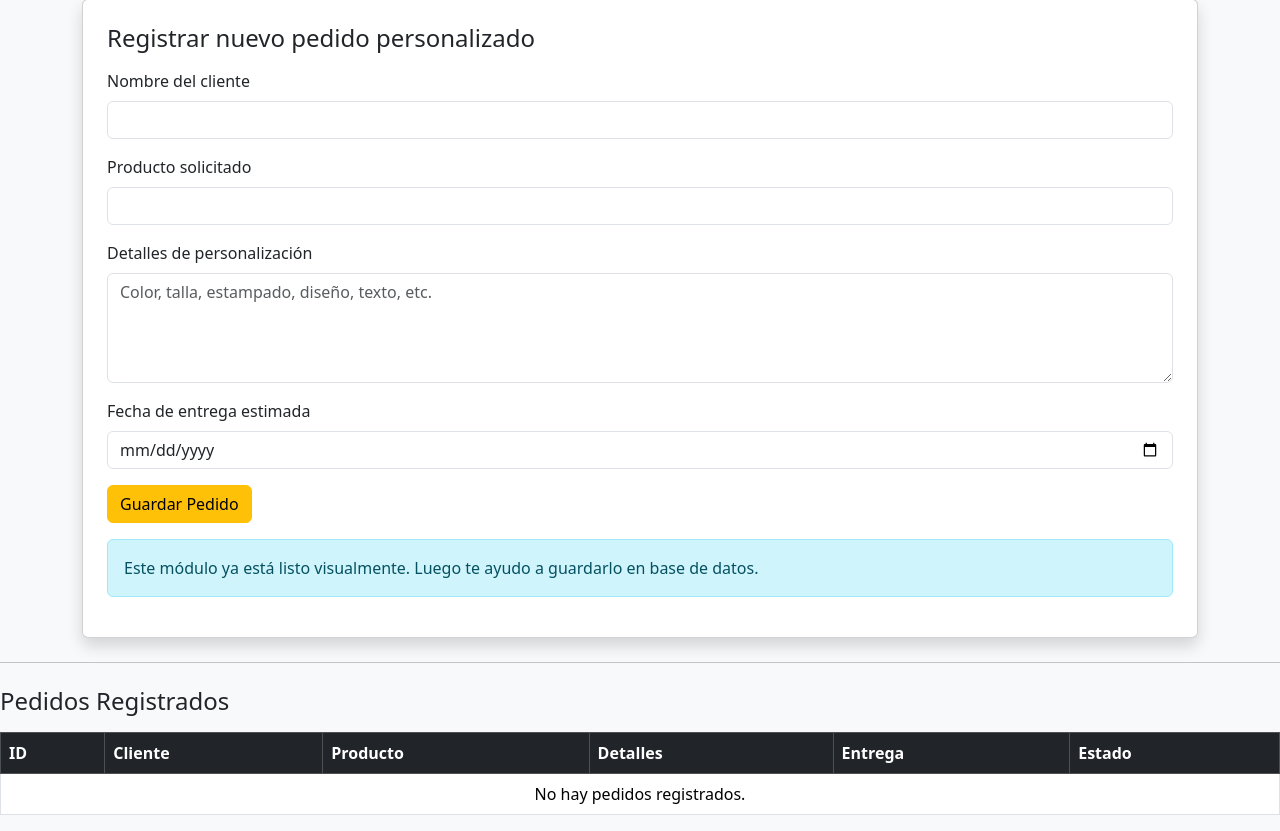
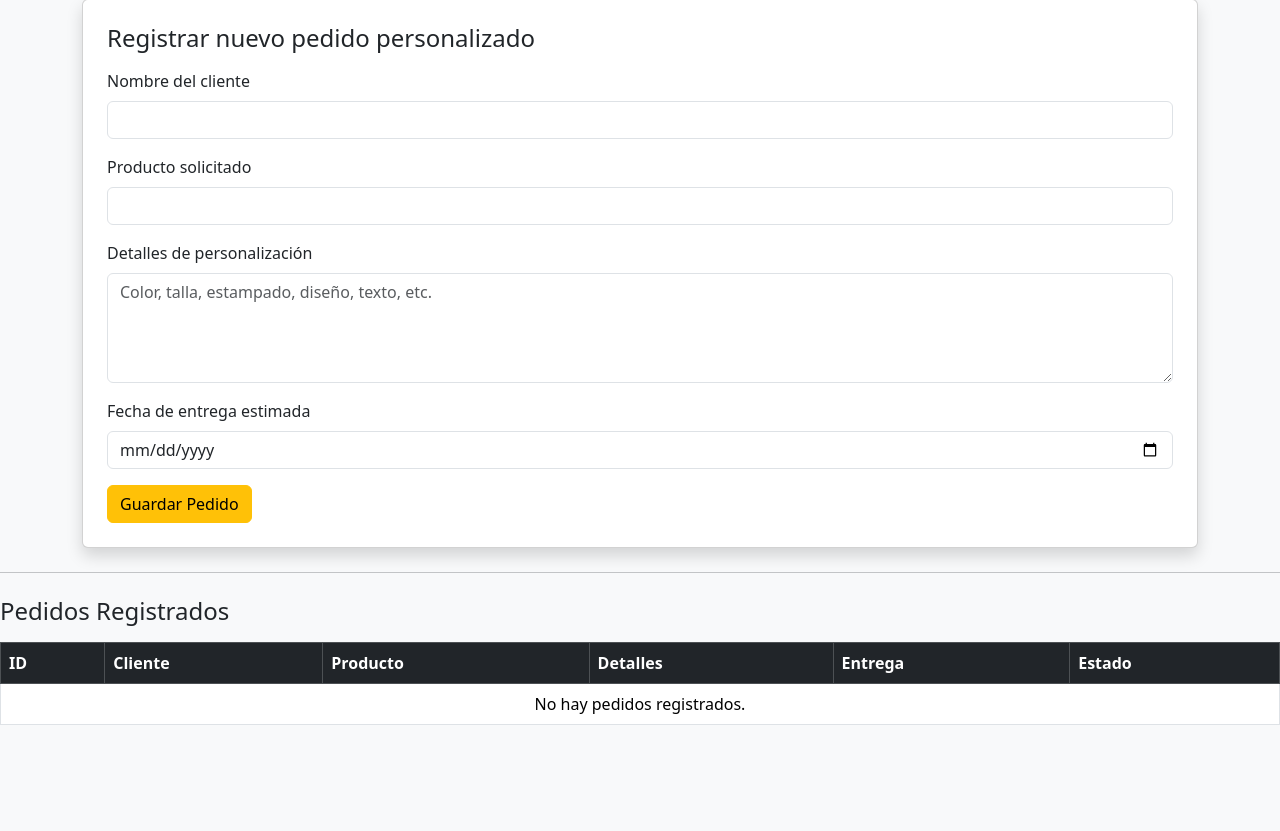
Before and after one commit to nicollebernal/cueromania_pyton, a Django app: template Proyecto/empleado/templates/empleado/pedidos_personalizados.html in a window 1280 px wide. Shown: the part 119-950 px from the top of the page. After the commit the page ends 844 px from the top, so only its background shows below. Run offline with Django 5.2, Linux system fonts and the light colour scheme; the template is opened without the code that fills it, so the values that code supplies are empty.

Commit message:
Update pedidos_personalizados.html

```diff
--- a/Proyecto/empleado/templates/empleado/pedidos_personalizados.html
+++ b/Proyecto/empleado/templates/empleado/pedidos_personalizados.html
@@ -49,9 +49,6 @@
 
             <button type="submit" class="btn btn-warning">Guardar Pedido</button>
         </form>
-
-        <div class="alert alert-info mt-3">
-            Este módulo ya está listo visualmente. Luego te ayudo a guardarlo en base de datos.
         </div>
     </div>
 </div>
```
